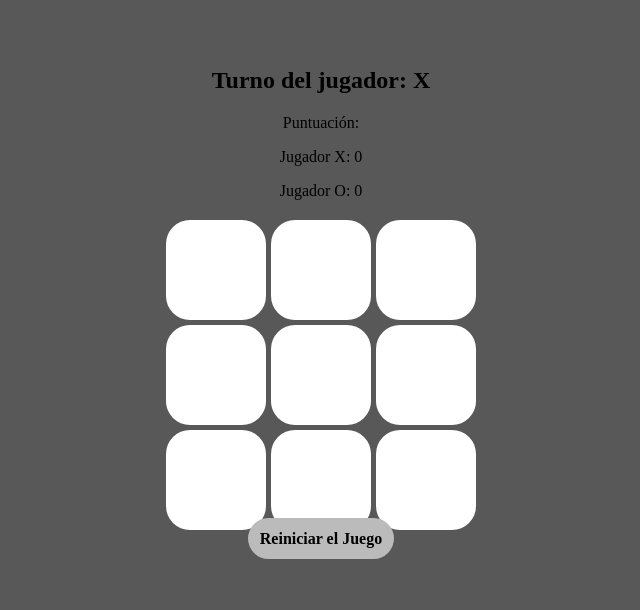
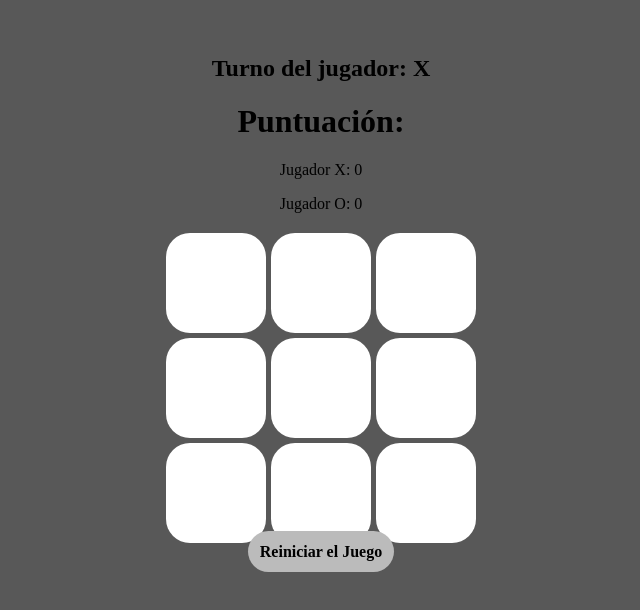
Before and after one commit to AntonyXD2009/tic-tac-toe-web, a plain HTML site: page index.html in a window 1280 px wide. Shown: the part 102-712 px from the top of the page, without its empty margins (319-959 px from the left). Drawn offline with Linux system fonts and the light colour scheme.

Commit message:
Update index.html

```diff
--- a/index.html
+++ b/index.html
@@ -10,7 +10,7 @@
     <div class="center-panel">
         <h2 id="turn">Turno del jugador: X</h2>
         <div class="score-panel">
-            <p1>Puntuación:</p1>
+            <h1>Puntuación:</h1>
             <p id="scoreX">Jugador X: 0</p>
             <p id="scoreO">Jugador O: 0</p>
         </div>
```
